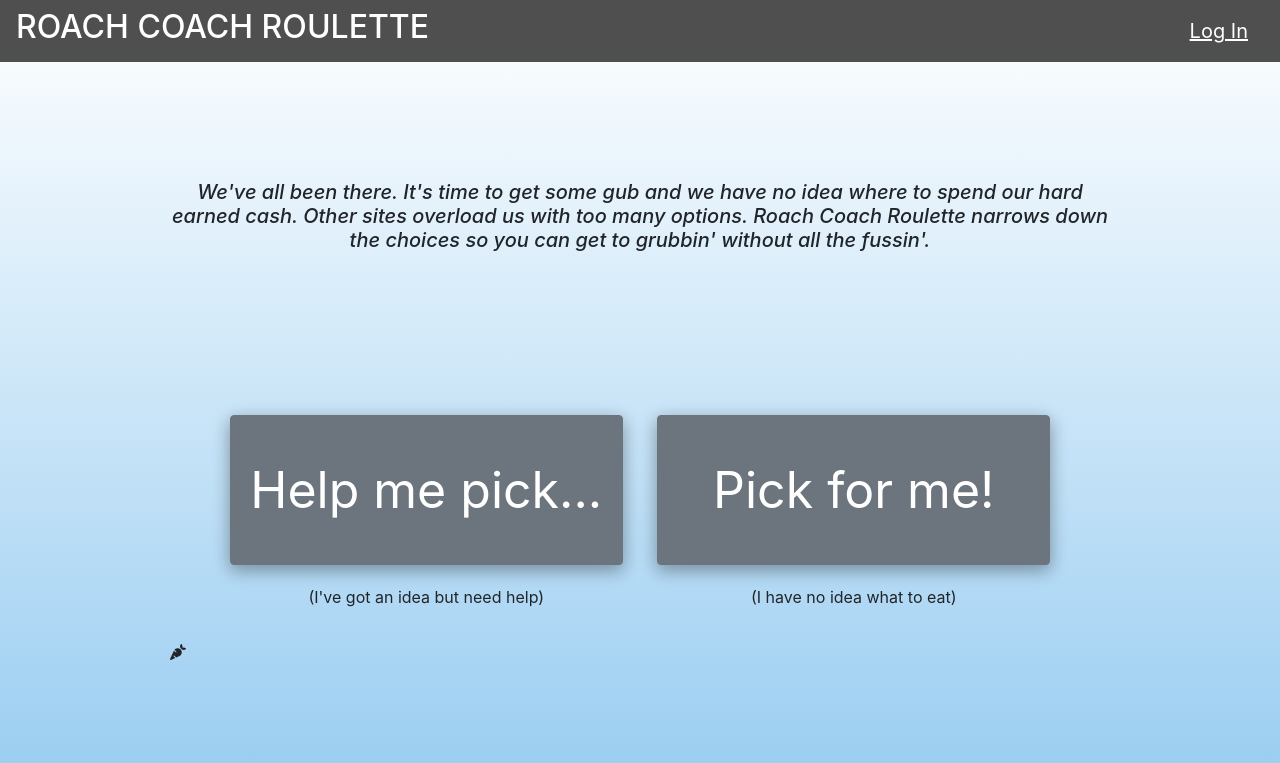
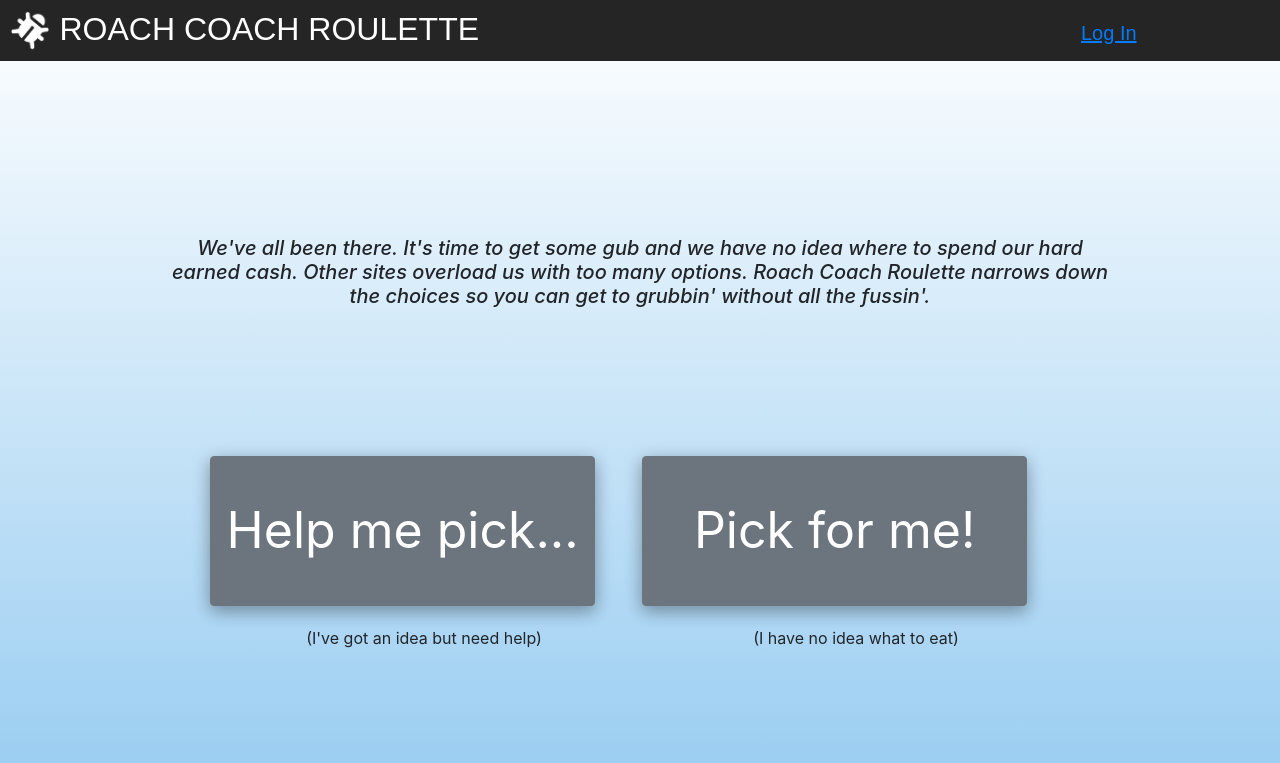
Before and after one commit to lsorm/roach_coach_roulette, a Django app: page / in a window 1280 px wide. Shown: the top 763 px of the page. Run offline with Django 3.2, Linux system fonts and the light colour scheme; parts of the project's set-up code (start-up, migrations or seed data) failed here and were passed over; some libraries are stand-ins or nearby versions.

Commit message:
updating index and css

```diff
--- a/apps/roulette/static/styles.css
+++ b/apps/roulette/static/styles.css
@@ -14,7 +14,14 @@ body, html{
 	opacity: .85;
 }
 
-header{
+.logo{
+	width: 40px;
+	display: inline-block;
+	margin: 5px;
+	vertical-align: top;
+}
+
+.header{
 	background-color: rgb(37, 37, 37);
 	padding: 5px;
 	font-family: sans-serif;
@@ -25,12 +32,15 @@ header{
 
 h2 {
 	color: white;
+	text-align: left;
+	display: inline-block;
+	margin: 5px 0px;
 }
 
 .container{
 	width: 1200px;
 	margin: 0px auto;
-	padding: 100px;
+	padding: 95px;
 }
 
 .side_container{
@@ -43,16 +53,13 @@ h1{
 	font-family: "Arial", "Verdan", sans-serif;
 }
 
-.side_container{
-	padding: 15px;
-}
-
 .mid_section{
 	text-align: center;
 }
 
 a{
 	text-decoration: underline;
+	margin-left: 500px;
 }
 
 h3{
@@ -69,7 +76,7 @@ h5{
 .btn{
 	display: block;
 	height: 60px;
-	width: 100%;
+	width: 90%;
 	height: 150px;
 	margin-top: 50px;
 	font-size: 50px;
--- a/apps/roulette/templates/index.html
+++ b/apps/roulette/templates/index.html
@@ -13,11 +13,15 @@
 </head>
 
 <body>
+    <nav class="header">
+        <div class="side_container">
+            <img class="logo" src="{% static 'images/roach.png'%}" alt="logo">
+            <h2>ROACH COACH ROULETTE</h2>
+        </div>
+            <a class="navbar-brand" href="#!">Log In</a>
+    </nav>
     <div class="container-fluid">
-        <nav class="navbar fixed-top navbar-dark bg-primary">
-            <h2>ROACH COACH ROULETTE</h2>
-            <a class="navbar-brand" href="#!">Log In</a>
-        </nav>
+
     </div>
 
     </header>
@@ -38,10 +42,6 @@
                 <p>(I have no idea what to eat)</p>
             </div>
         </div>
-        <div class="bottom">
-            <i class="fas fa-carrot"></i>
-        </div>
     </div>
 
-
 </body>
```
Also changed, not shown: apps/roulette/static/images/roach.png (added).
